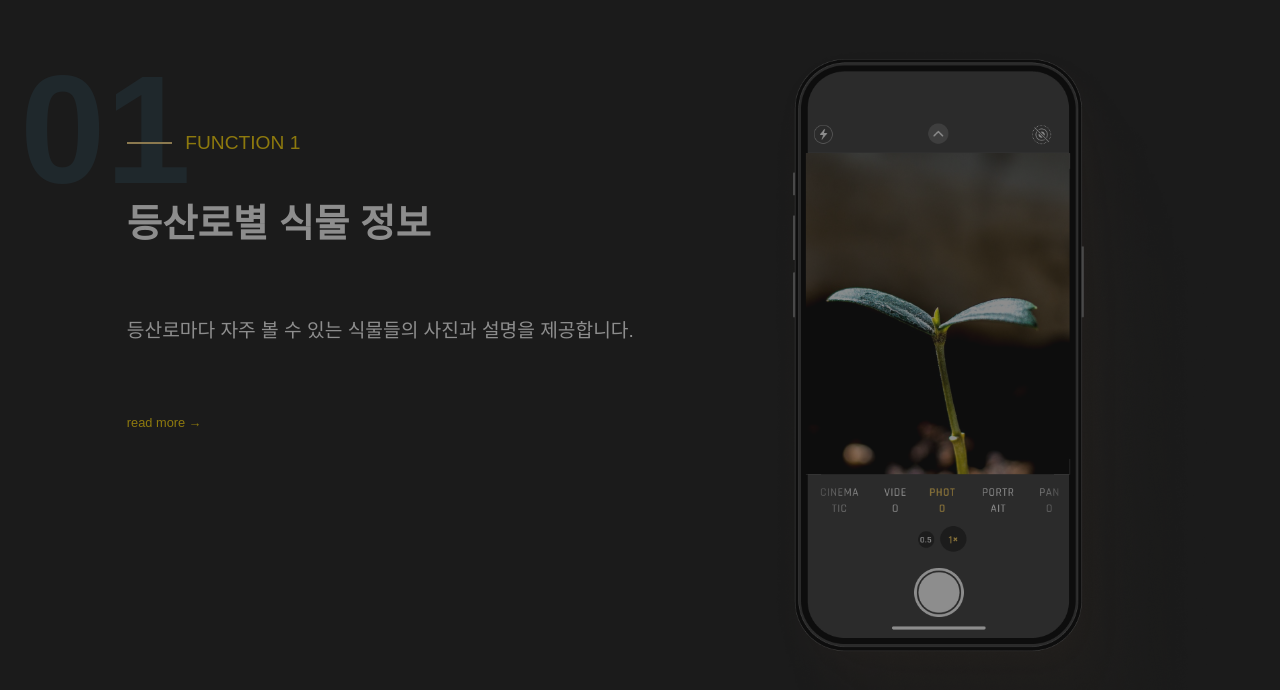
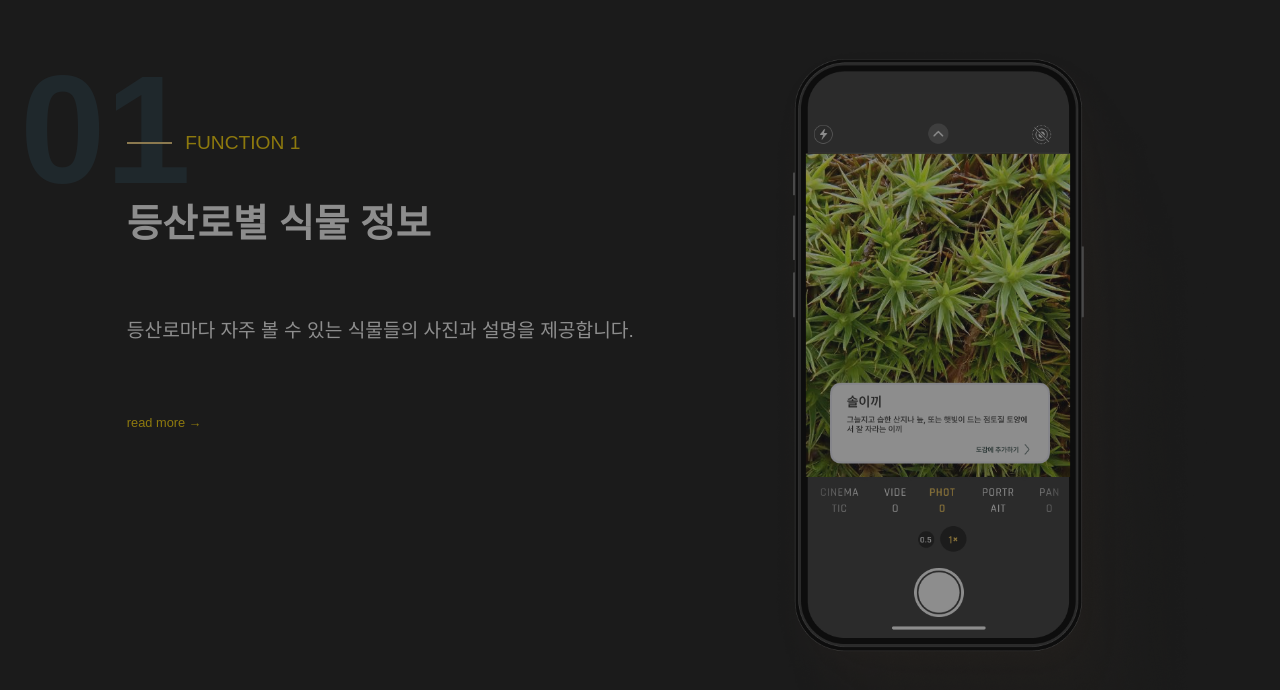
Before and after one commit to LeeMineo/PlantB, a React (Create React App) app in the folder front/: page / in a window 1280 px wide. Shown: the part 1276-1966 px from the top of the page. Built offline with nearby package versions, Linux system fonts and the light colour scheme; a web font is replaced by a local one.

Commit message:
피그마디자인 추가

```diff
--- a/front/src/data/functionData.js
+++ b/front/src/data/functionData.js
@@ -5,7 +5,7 @@ const functionData = [
       subtitle: 'FUNCTION 1',
       title: '등산로별 식물 정보',
       description: '등산로마다 자주 볼 수 있는 식물들의 사진과 설명을 제공합니다.',
-      image: '/image/plantb_3.png', // 이미지 경로 수정 필요
+      image: '/image/plantb_6.png', // 이미지 경로 수정 필요
     },
     {
       number: '02',
```
Also changed, not shown: front/public/image/plantb_6.png (added).
